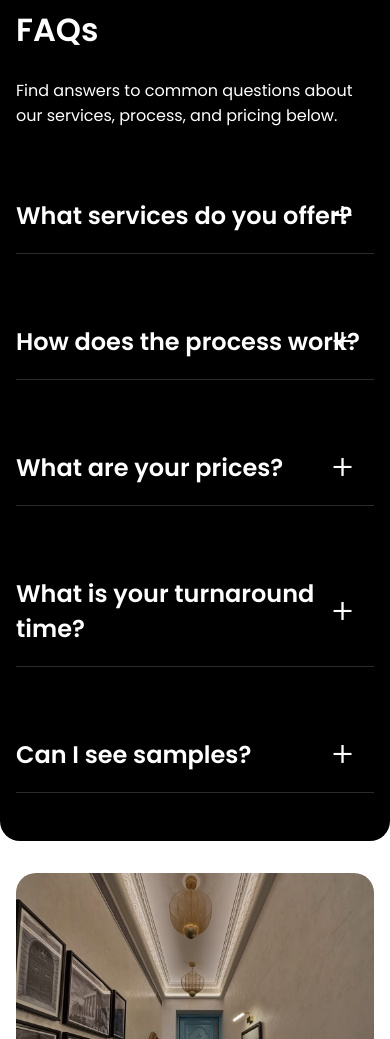
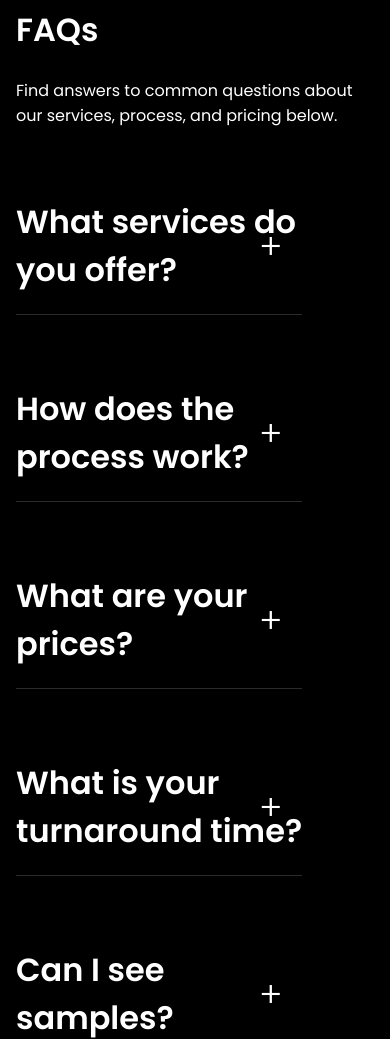
Before and after one commit to usamaakrm/interiorworldmedia, a plain HTML site: page index.html in a window 390 px wide. Shown: the part 4280-5319 px from the top of the page. Drawn offline with nearby package versions, Linux system fonts and the light colour scheme.

Commit message:
font-size-change

```diff
--- a/index.html
+++ b/index.html
@@ -488,8 +488,9 @@
             reset: true
         });
 
-        sr.reveal(`.reveal, h1,  .answer,
-        .home-content p, .service-flex, .footer-item div`, {
+        sr.reveal(`.reveal, h1,
+        .home-content p, .service-flex,
+        .footer-item div`, {
             interval: 200
         })
     </script>
--- a/style.css
+++ b/style.css
@@ -545,6 +545,11 @@ footer {
   .copyright a{
     font-weight: 550;
   }
+
+  .question{
+    font-size: 2rem;
+    width: 80%;
+  }
 }
   .footer-item {
   h4 {
```
